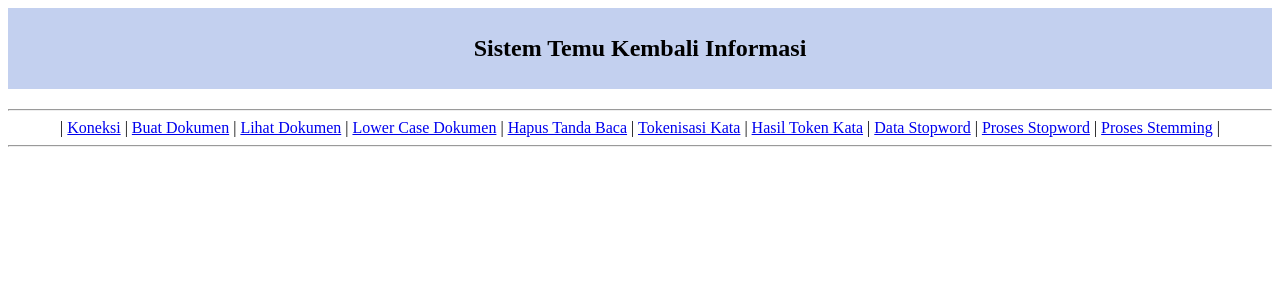
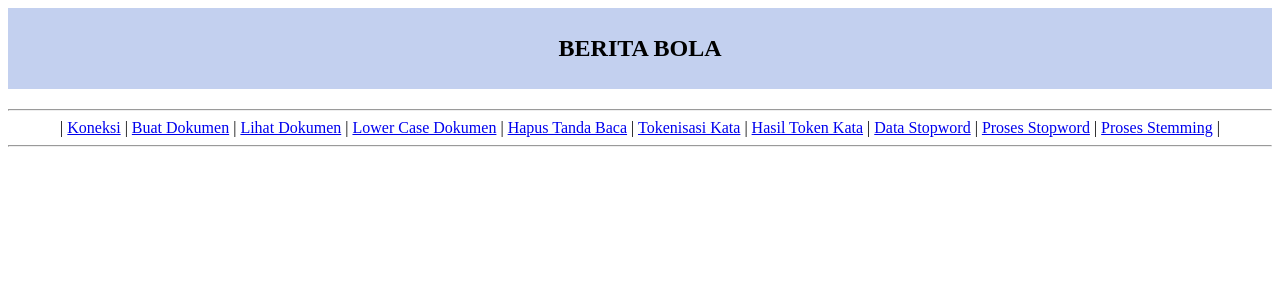
Before and after one commit to farizsetiw/stki, a PHP site: page /index.php in a window 1280 px wide. Shown: the top 300 px of the page. Run offline with PHP 8.4, Linux system fonts and the light colour scheme.

Commit message:
Update index.php

```diff
--- a/index.php
+++ b/index.php
@@ -10,7 +10,7 @@ h2 {
 </style>
 </head>
 <body>
-<h2 align=center><br>Sistem Temu Kembali Informasi<br><br></h2>
+<h2 align=center><br>BERITA BOLA<br><br></h2>
 <hr>
 <div align=center>
 | <a href="koneksi.php">Koneksi</a> |
```
